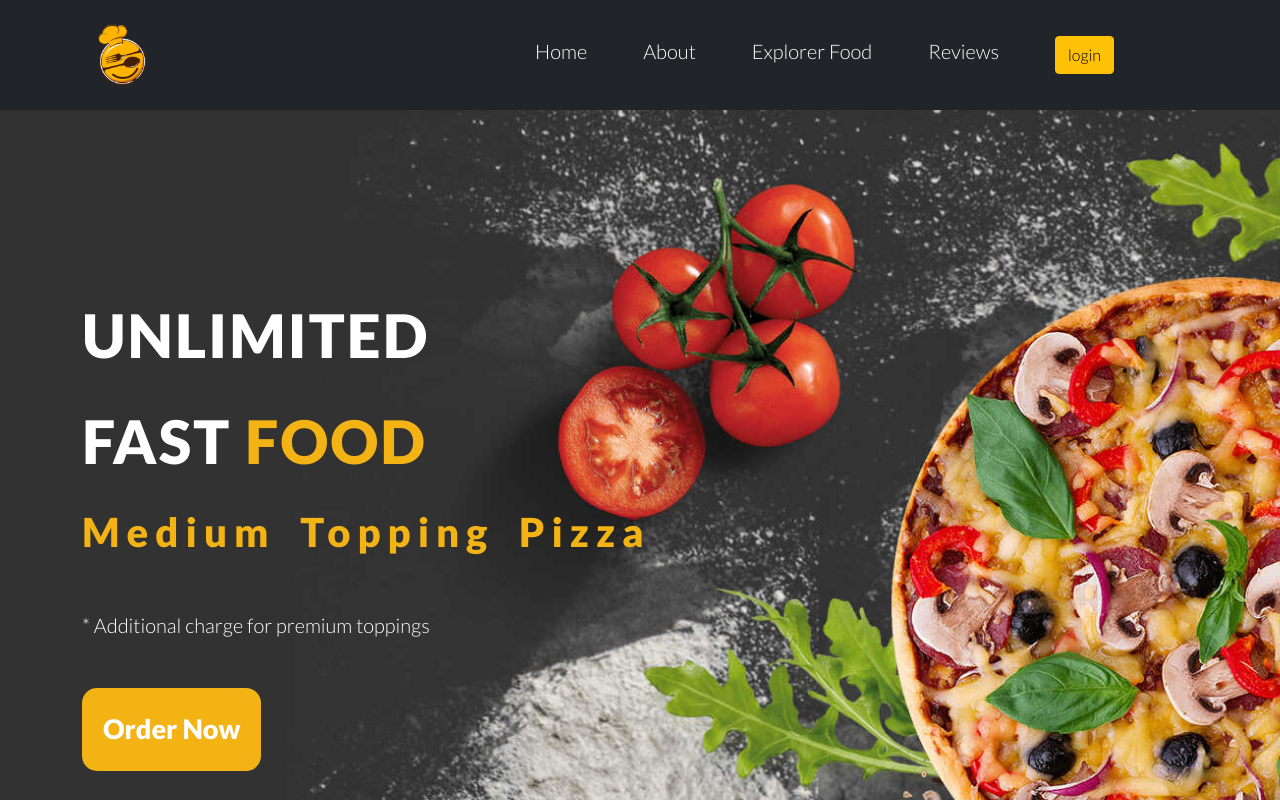
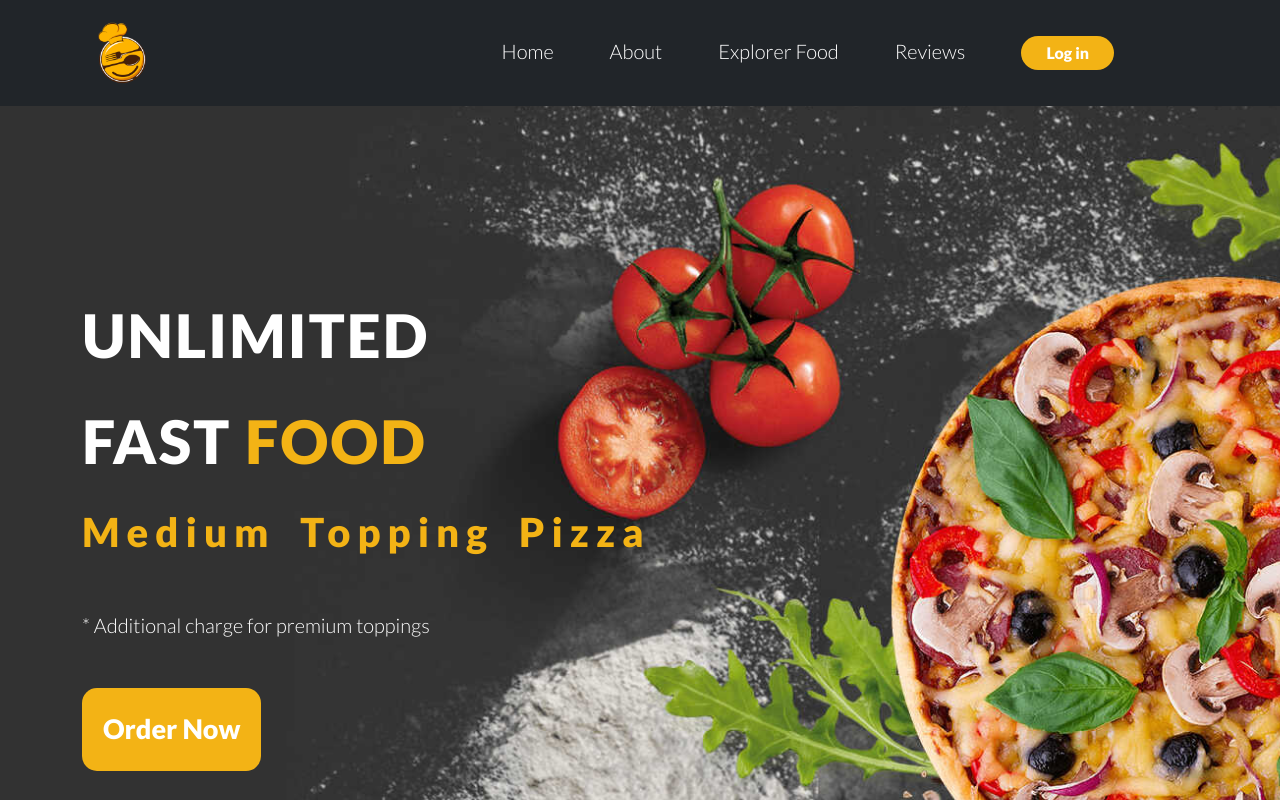
Before and after one commit to saddam-maratouq/point-of-sale_RJS, a React (Vite) app: page / in a window 1280 px wide. Shown: the top 800 px of the page. Built offline with nearby package versions, Linux system fonts and the light colour scheme.

Commit message:
change login logout color

```diff
--- a/src/components/Navbar/Nav.css
+++ b/src/components/Navbar/Nav.css
@@ -43,3 +43,31 @@ a {
 .nav-link:hover {
   color: #f3b315 !important ;
 }
+
+.btn-login {
+  padding: 5px 25px;
+  color: #fff;
+  background-color: #f3b315;
+  border: #f3b315;
+  border-radius: 18px;
+  font-size: 16px;
+  /* letter-spacing: 2px; */
+  text-align: center;
+  font-weight: 800;
+  transition: 1.2s ease-in;
+}
+.btn-login:hover {
+  transform: scale(1.1);
+}
+
+.btn-logout {
+  padding: 5px 25px;
+  color: #fff;
+  background-color: red;
+  border: none;
+  border-radius: 18px;
+  font-size: 16px;
+  text-align: center;
+  font-weight: 800;
+  transition: 1.7s ease-in;
+}
--- a/src/components/Navbar/Navbar.jsx
+++ b/src/components/Navbar/Navbar.jsx
@@ -65,10 +65,10 @@ const Navbar = () => {
                 <Link className="nav-link" aria-current="page" to="/Home">
                   {!isAuthenticated && (
                     <button
-                      className="btn btn-warning "
+                      className="  btn-login "
                       onClick={() => loginWithRedirect()}
                     >
-                      login
+                      Log in
                     </button>
                   )}
                 </Link>
@@ -78,10 +78,10 @@ const Navbar = () => {
                 <Link className="nav-link" aria-current="page" to="/Home">
                   {isAuthenticated && (
                     <button
-                      className="btn btn-danger "
+                      className=" btn-danger  btn-logout  "
                       onClick={() => logout()}
                     >
-                      log out{" "}
+                      Log out{" "}
                     </button>
                   )}
                 </Link>
```
